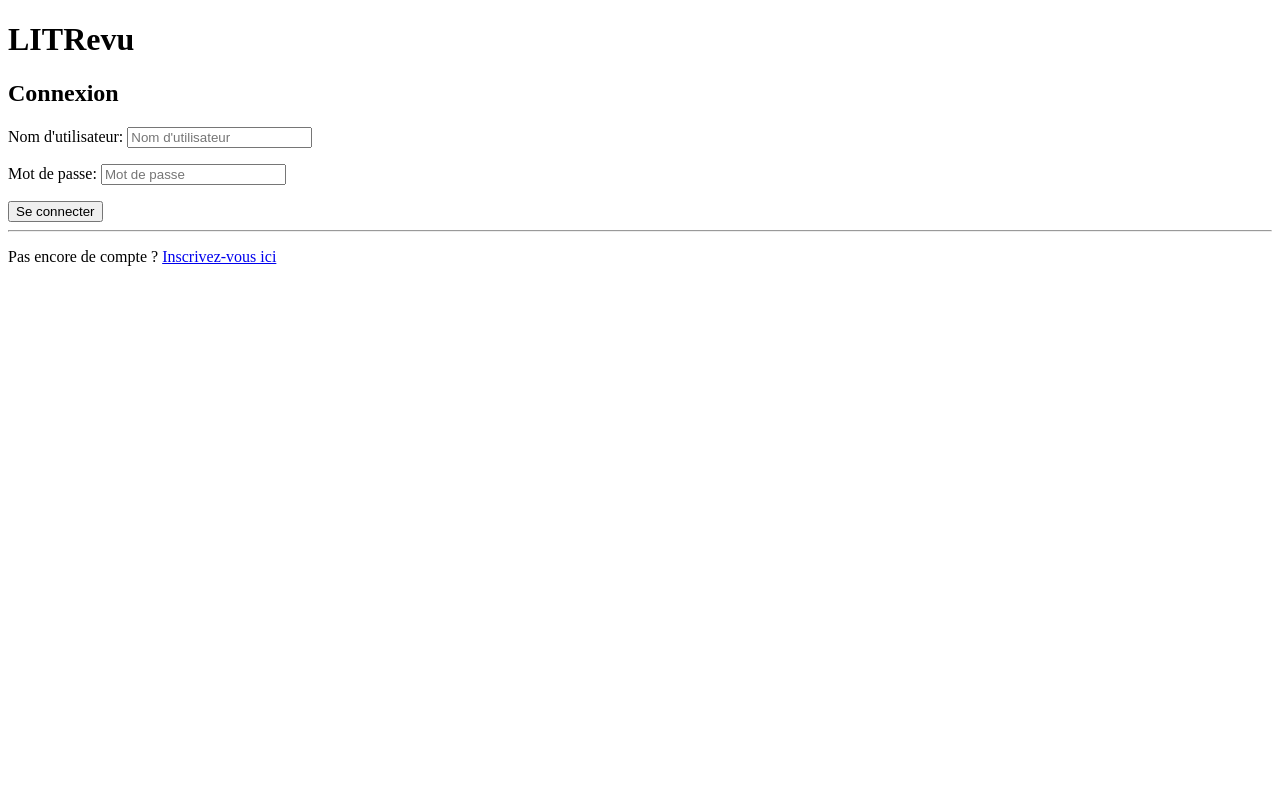
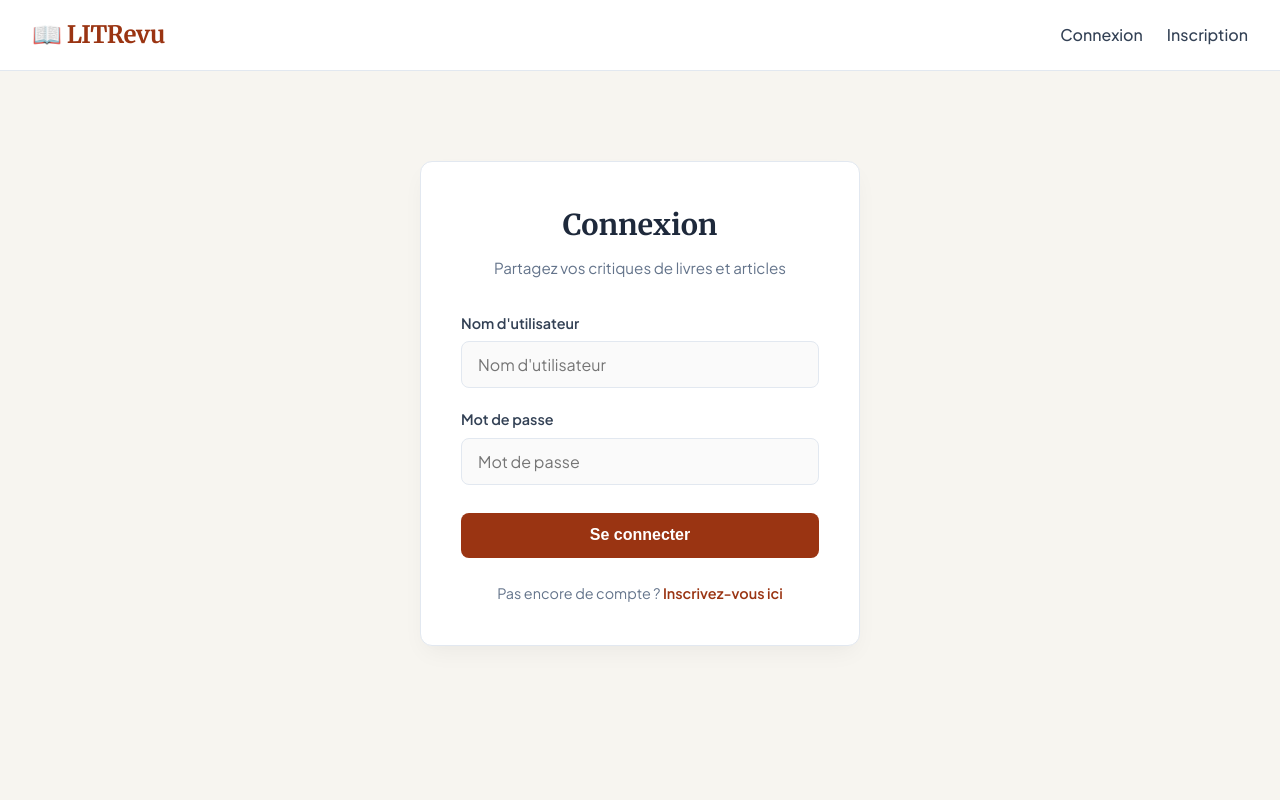
Before and after one commit to KevinD82/Application_Web_LITRevu, a Django app: page / in a window 1280 px wide. Run offline with Django 5.2, Linux system fonts and the light colour scheme.

Commit message:
Ajout de la mise en forme de la page de connexion et d'inscription, ainsi que l'ajout du fichier CSS pour le style.

```diff
--- /dev/null
+++ b/authentication/static/css/style.css
@@ -0,0 +1,190 @@
+/* --- Google Fonts --- */
+@import url('https://fonts.googleapis.com/css2?family=Merriweather:ital,wght@0,400;0,700;1,300&family=Plus+Jakarta+Sans:wght@400;500;600;700&display=swap');
+
+:root {
+    --bg-color: #f7f5f0;        /* Fond papier crème soft */
+    --card-bg: #ffffff;         /* Fond des cartes blanc */
+    --primary-color: #1e293b;   /* Bleu encre très foncé */
+    --accent-color: #9a3412;    /* Terracotta/Bordeaux chaleureux */
+    --accent-hover: #7c2d12;
+    --text-color: #334155;      /* Gris texte lisible */
+    --text-muted: #64748b;     /* Gris adouci */
+    --border-color: #e2e8f0;
+    --radius: 12px;
+    --shadow: 0 10px 25px -5px rgba(0, 0, 0, 0.05), 0 8px 10px -6px rgba(0, 0, 0, 0.01);
+}
+
+* {
+    box-sizing: border-box;
+    margin: 0;
+    padding: 0;
+}
+
+body {
+    font-family: 'Plus Jakarta Sans', sans-serif;
+    background-color: var(--bg-color);
+    color: var(--text-color);
+    line-height: 1.6;
+    min-height: 100vh;
+    display: flex;
+    flex-direction: column;
+}
+
+/* Titles styled like literary typography */
+h1, h2, h3, .brand-logo {
+    font-family: 'Merriweather', serif;
+    color: var(--primary-color);
+}
+
+/* --- Navigation Header --- */
+.navbar {
+    background-color: var(--card-bg);
+    border-bottom: 1px solid var(--border-color);
+    padding: 1rem 2rem;
+    display: flex;
+    justify-content: space-between;
+    align-items: center;
+}
+
+.brand-logo {
+    font-size: 1.5rem;
+    font-weight: 700;
+    text-decoration: none;
+    color: var(--accent-color);
+    letter-spacing: -0.5px;
+}
+
+.nav-links {
+    display: flex;
+    gap: 1.5rem;
+    align-items: center;
+}
+
+.nav-links a {
+    text-decoration: none;
+    color: var(--text-color);
+    font-weight: 500;
+    transition: color 0.2s;
+}
+
+.nav-links a:hover {
+    color: var(--accent-color);
+}
+
+/* --- Layout Container --- */
+.container {
+    max-width: 900px;
+    width: 100%;
+    margin: 2rem auto;
+    padding: 0 1rem;
+    flex: 1;
+}
+
+/* --- Auth Card (Login & Signup) --- */
+.auth-wrapper {
+    display: flex;
+    justify-content: center;
+    align-items: center;
+    min-height: 75vh;
+}
+
+.auth-card {
+    background: var(--card-bg);
+    padding: 2.5rem;
+    border-radius: var(--radius);
+    box-shadow: var(--shadow);
+    border: 1px solid var(--border-color);
+    width: 100%;
+    max-width: 440px;
+}
+
+.auth-card h2 {
+    text-align: center;
+    margin-bottom: 0.5rem;
+    font-size: 1.8rem;
+}
+
+.auth-subtitle {
+    text-align: center;
+    color: var(--text-muted);
+    font-size: 0.95rem;
+    margin-bottom: 2rem;
+}
+
+/* --- Forms Styling --- */
+.form-group {
+    margin-bottom: 1.25rem;
+}
+
+.form-group label {
+    display: block;
+    margin-bottom: 0.4rem;
+    font-weight: 600;
+    font-size: 0.9rem;
+}
+
+.form-group input {
+    width: 100%;
+    padding: 0.75rem 1rem;
+    border: 1px solid var(--border-color);
+    border-radius: 8px;
+    font-size: 1rem;
+    font-family: inherit;
+    background-color: #fafafa;
+    transition: all 0.2s;
+}
+
+.form-group input:focus {
+    outline: none;
+    border-color: var(--accent-color);
+    background-color: #fff;
+    box-shadow: 0 0 0 3px rgba(154, 52, 18, 0.15);
+}
+
+/* --- Buttons --- */
+.btn-primary {
+    width: 100%;
+    padding: 0.85rem;
+    background-color: var(--accent-color);
+    color: white;
+    border: none;
+    border-radius: 8px;
+    font-size: 1rem;
+    font-weight: 600;
+    cursor: pointer;
+    transition: background-color 0.2s, transform 0.1s;
+    margin-top: 0.5rem;
+}
+
+.btn-primary:hover {
+    background-color: var(--accent-hover);
+}
+
+.btn-primary:active {
+    transform: scale(0.99);
+}
+
+.auth-footer {
+    text-align: center;
+    margin-top: 1.5rem;
+    font-size: 0.9rem;
+    color: var(--text-muted);
+}
+
+.auth-footer a {
+    color: var(--accent-color);
+    font-weight: 600;
+    text-decoration: none;
+}
+
+.auth-footer a:hover {
+    text-decoration: underline;
+}
+
+/* Error messages */
+.errorlist {
+    color: #dc2626;
+    list-style: none;
+    font-size: 0.85rem;
+    margin-top: 0.3rem;
+}
--- a/authentication/templates/authentication/base.html
+++ b/authentication/templates/authentication/base.html
@@ -1,18 +1,31 @@
+{% load static %}
 <!DOCTYPE html>
 <html lang="fr">
 <head>
     <meta charset="UTF-8">
     <meta name="viewport" content="width=device-width, initial-scale=1.0">
     <title>{% block title %}LITRevu{% endblock %}</title>
+    <link rel="stylesheet" href="{% static 'css/style.css' %}">
 </head>
 <body>
-    <header>
-        <h1>LITRevu</h1>
+
+    <header class="navbar">
+        <a href="{% url 'home' %}" class="brand-logo">📖 LITRevu</a>
+        <div class="nav-links">
+            {% if user.is_authenticated %}
+                <span>Bonjour, <strong>{{ user.username }}</strong></span>
+                <a href="{% url 'logout' %}">Déconnexion</a>
+            {% else %}
+                <a href="{% url 'login' %}">Connexion</a>
+                <a href="{% url 'signup' %}">Inscription</a>
+            {% endif %}
+        </div>
     </header>
 
-    <main>
+    <main class="container">
         {% block content %}
         {% endblock %}
     </main>
+
 </body>
 </html>
--- a/authentication/templates/authentication/login.html
+++ b/authentication/templates/authentication/login.html
@@ -3,18 +3,40 @@
 {% block title %}Connexion - LITRevu{% endblock %}
 
 {% block content %}
-<h2>Connexion</h2>
+<div class="auth-wrapper">
+    <div class="auth-card">
+        <h2>Connexion</h2>
+        <p class="auth-subtitle">Partagez vos critiques de livres et articles</p>
 
-{% if message %}
-    <p style="color: red;">{{ message }}</p>
-{% endif %}
+        <form method="post">
+            {% csrf_token %}
 
-<form method="post">
-    {% csrf_token %}
-    {{ form.as_p }}
-    <button type="submit">Se connecter</button>
-</form>
+            {% if form.non_field_errors %}
+                <ul class="errorlist">
+                    {% for error in form.non_field_errors %}
+                        <li>{{ error }}</li>
+                    {% endfor %}
+                </ul>
+            {% endif %}
 
-<hr>
-<p>Pas encore de compte ? <a href="{% url 'signup' %}">Inscrivez-vous ici</a></p>
+            <div class="form-group">
+                <label for="{{ form.username.id_for_label }}">Nom d'utilisateur</label>
+                {{ form.username }}
+                {{ form.username.errors }}
+            </div>
+
+            <div class="form-group">
+                <label for="{{ form.password.id_for_label }}">Mot de passe</label>
+                {{ form.password }}
+                {{ form.password.errors }}
+            </div>
+
+            <button type="submit" class="btn-primary">Se connecter</button>
+        </form>
+
+        <div class="auth-footer">
+            Pas encore de compte ? <a href="{% url 'signup' %}">Inscrivez-vous ici</a>
+        </div>
+    </div>
+</div>
 {% endblock %}
--- a/litrevu_project/settings.py
+++ b/litrevu_project/settings.py
@@ -125,3 +125,5 @@ STATIC_URL = "static/"
 
 DEFAULT_AUTO_FIELD = "django.db.models.BigAutoField"
 AUTH_USER_MODEL = "authentication.User"
+
+LOGIN_URL = "login"
```
Also changed, not shown: authentication/templates/authentication/signup.html (+27 -8 lines).
